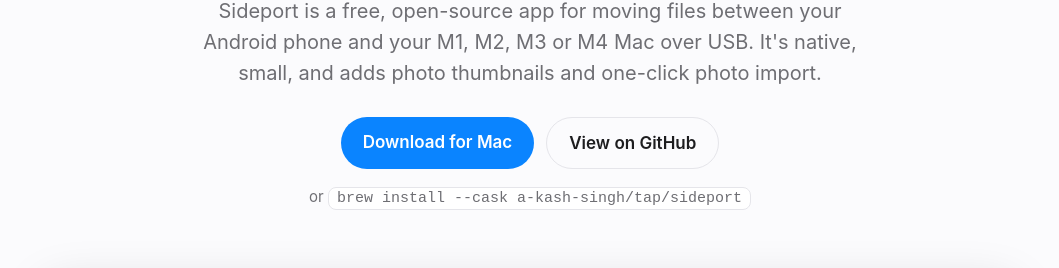
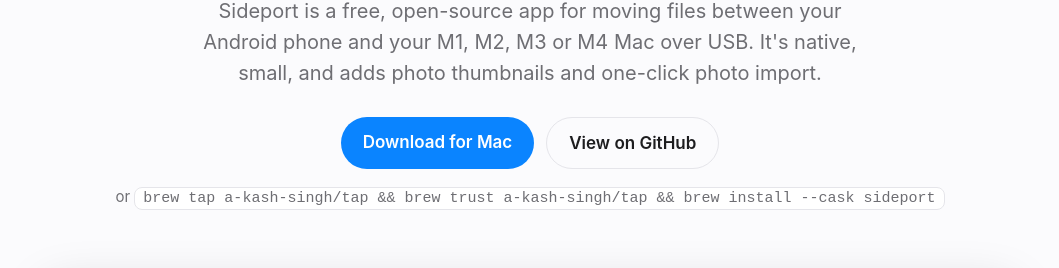
Before and after one commit to a-kash-singh/Sideport, a plain HTML site: page docs/index.html in a window 1280 px wide. Shown: the part 191-459 px from the top of the page, without its empty margins (110-1169 px from the left). Drawn offline with Linux system fonts and the light colour scheme.

Commit message:
Docs: brew trust step for the tap

```diff
--- a/docs/index.html
+++ b/docs/index.html
@@ -66,7 +66,7 @@
       <a class="btn primary" href="https://github.com/a-kash-singh/Sideport/releases/latest">Download for Mac</a>
       <a class="btn secondary" href="https://github.com/a-kash-singh/Sideport">View on GitHub</a>
     </div>
-    <p class="brew">or <code>brew install --cask a-kash-singh/tap/sideport</code></p>
+    <p class="brew">or <code>brew tap a-kash-singh/tap &amp;&amp; brew trust a-kash-singh/tap &amp;&amp; brew install --cask sideport</code></p>
   </header>
 
   <img class="shot" src="screenshot-thumbnails.png" alt="Sideport showing photo thumbnails from an Android phone on a Mac">
```
Also changed, not shown: 1 other file.
